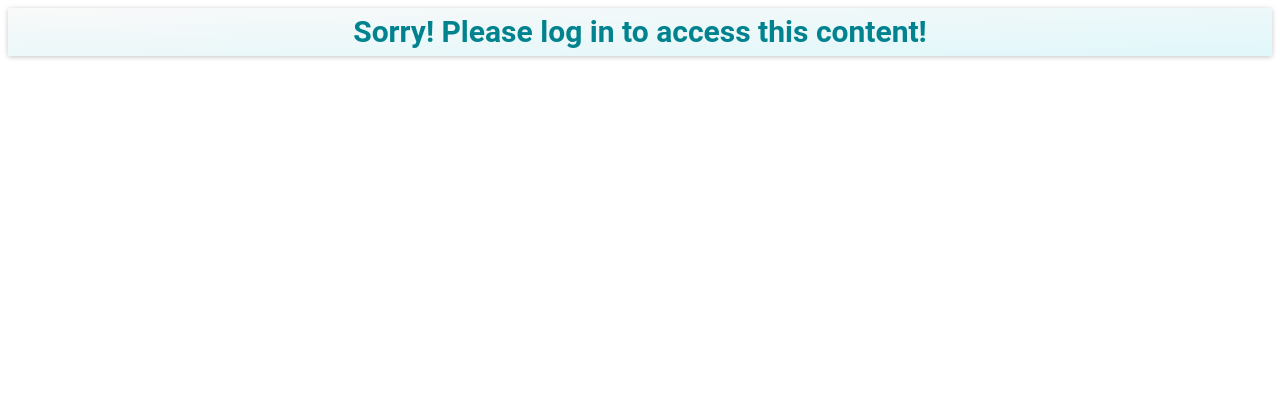
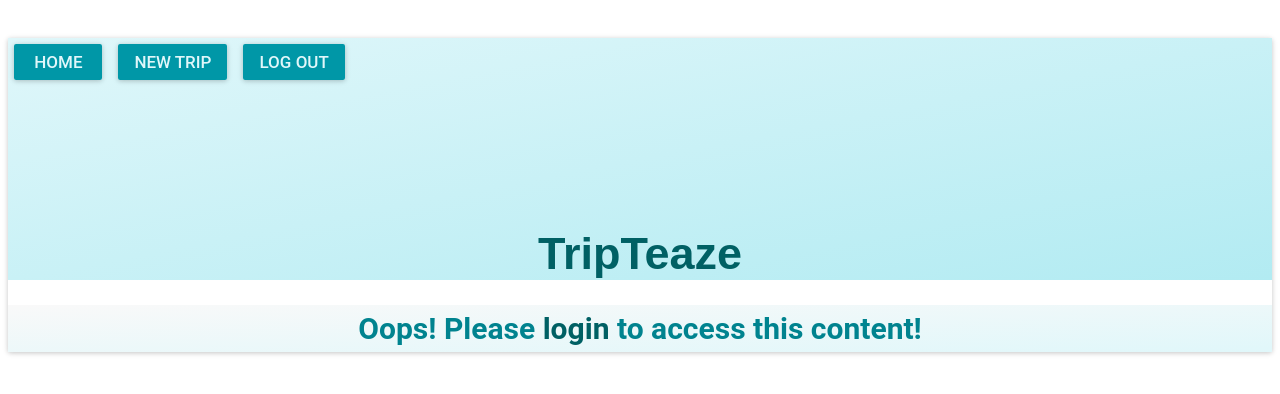
Before and after one commit to rileystevend/tripteaze, a React app: page /trips in a window 1280 px wide. Shown: the top 394 px of the page. Built offline with nearby package versions, Linux system fonts and the light colour scheme; the HTML template or start-up script is replaced by a standard one.

Commit message:
styling to not logged in page

```diff
--- a/react-client/src/components/searchPage.jsx
+++ b/react-client/src/components/searchPage.jsx
@@ -298,7 +298,6 @@ class SearchPage extends React.Component {
             <Link to= '/'>
               <RaisedButton
                 label="Home"
-                // style={styles.navButtons}
               />
             </Link>
             <Signup
--- a/react-client/src/components/userPage.jsx
+++ b/react-client/src/components/userPage.jsx
@@ -12,9 +12,21 @@ import getMuiTheme from 'material-ui/styles/getMuiTheme';
 import { cyan50, cyan100, cyan200, cyan300, cyan400, cyan500, cyan600, cyan700, cyan800, cyan900 } from 'material-ui/styles/colors';
 
 import Paper from 'material-ui/Paper';
-
+import Login from './login.jsx';
 import Trip from './trip.jsx';
 import * as actions from '../actions/index.js';
+
+const styles = {
+  notLoggedIn: {
+    background: `linear-gradient(to bottom right, #f9f9f9, ${cyan50})`,
+    color: cyan800,
+    fontSize: 30,
+    fontWeight: 'bold',
+    marginTop: '2%',
+    padding: '0.5%',
+    textAlign: 'center'
+  }
+}
 
 class UserPage extends React.Component {
   constructor (props) {
@@ -100,9 +112,40 @@ class UserPage extends React.Component {
       return (
         <MuiThemeProvider muiTheme={theme.muiTheme}>
           <Paper>
-          <div style={theme.styles.discoverTrips}>
-            Sorry! Please log in to access this content!
-          </div>
+            {/************************** NAVIGATION **************************/}
+            <div style={theme.styles.navLinks}>
+              <Link to= '/'>
+                <RaisedButton
+                  label="Home"
+                />
+              </Link>
+              <Link to= 'plan'>
+                <RaisedButton
+                  label="New Trip"
+                  style={{marginLeft: '1em'}}
+                />
+              </Link>
+              <Link to='/'>
+                <RaisedButton
+                  onClick = {this.props.actions.logOut}
+                  style={{marginLeft: '1em'}}
+                  label = 'Log Out'
+                />
+              </Link>
+            </div>
+
+            {/************************** HEADER **************************/}
+            <div style={theme.styles.header}>
+              <Link to="/" style={{textDecoration: 'none', color: cyan900}}>
+                TripTeaze
+              </Link>
+            </div>
+
+            <div style={styles.notLoggedIn}>
+              Oops! Please
+              <Link to="/" style={{textDecoration: 'none', color: cyan900}}> login </Link>
+              to access this content!
+            </div>
           </Paper>
         </MuiThemeProvider>
       );
```
